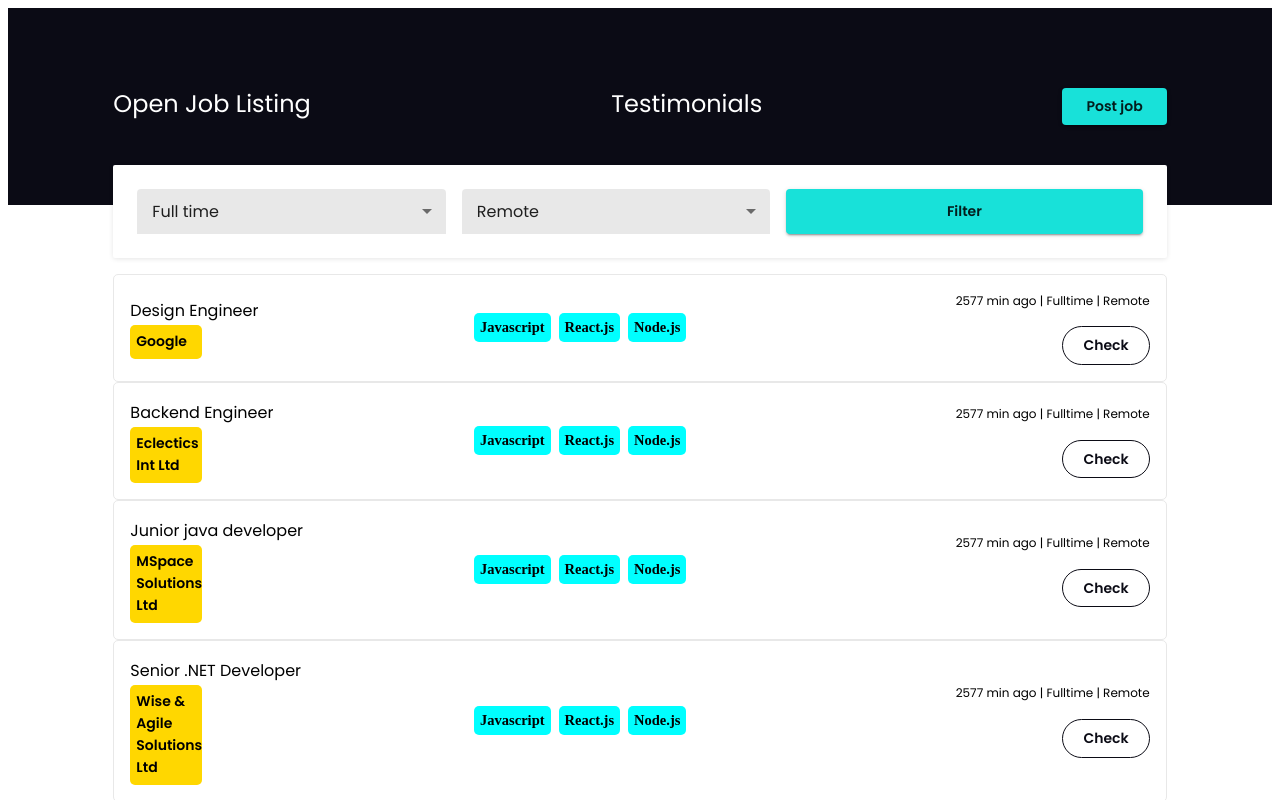
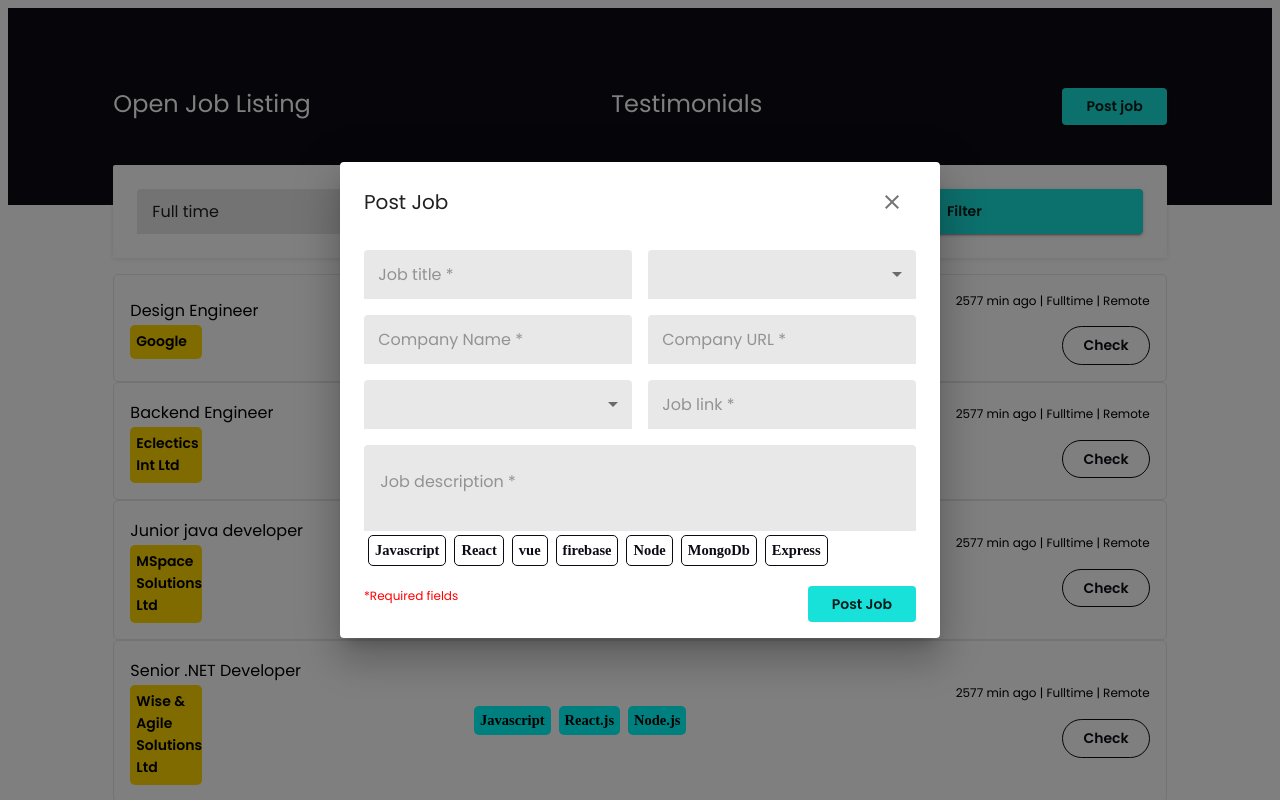
Before and after one commit to k-malongo/Job-Listing-App, a React (Create React App) app: page / in a window 1280 px wide. Both pictures are taken after a click on the button "Post job". Shown: the top 800 px of the page. Built offline with nearby package versions, Linux system fonts and the light colour scheme; data requests are answered from the project's data file.

Commit message:
update header

```diff
--- a/src/App.js
+++ b/src/App.js
@@ -10,6 +10,8 @@ import NewJob from "./components/job/NewJob";
 export default () => {
   const url = "http://localhost:3000/jobs";
   const [jobs, setJobs] = useState([]);
+  const [open, setOpen] = useState(false)
+
 
 
   // useEffect hook to get all the jobs and set it to state
@@ -24,8 +26,8 @@ export default () => {
   }
   return (
    <ThemeProvider theme={theme}>
-    <Header />
-    <NewJob handleAddJob={handleAddJob} url={url}/>
+    <Header openNewJob={()=>setOpen(true)}/>
+    <NewJob handleAddJob={handleAddJob} url={url} open={open}/>
     <Grid container justifyContent="center">
     <Grid item xs={10}>
         <SearchBar/>
--- a/src/components/header/Header.js
+++ b/src/components/header/Header.js
@@ -1,8 +1,7 @@
 import React, { useState} from 'react'
 import { Box,Grid,Typography, Button } from '@material-ui/core'
 
-export default function Header() {
-  const [open, setOpen] = useState(false)
+export default function Header({openNewJob}) {
   return (
     <Box py={10} bgcolor="secondary.main" color="white">
       <Grid container justifyContent="center">
@@ -10,7 +9,7 @@ export default function Header() {
         <Box display="flex" justifyContent="space-between">
           <Typography variant="h5">Open Job Listing</Typography>
           <Typography variant="h5">Testimonials</Typography>
-          <Button onClick={()=> setOpen(true)} variant="contained" color="primary" >
+          <Button onClick={openNewJob} variant="contained" color="primary" >
             Post job
           </Button>
           </Box>
--- a/src/components/job/NewJob.js
+++ b/src/components/job/NewJob.js
@@ -43,7 +43,7 @@ const skills = [
   "MongoDb",
   "Express",
 ];
-export default function NewJob({ url, handleAddJob }) {
+export default function NewJob({ url, handleAddJob,open }) {
   const classes = useStyles();
   const [title, setTitle] = useState("");
   const [type, setType] = useState("");
@@ -76,11 +76,19 @@ export default function NewJob({ url, handleAddJob }) {
       .then((r) => r.json())
       .then((data) => {
         handleAddJob(data);
+
+        setTitle("")
+        setType("")
+        setCompany("")
+        setUrl("")
+        setDesc("")
+        setJob("")
+        setLocation("")
       });
   }
 
   return (
-    <Dialog open={false} fullWidth>
+    <Dialog open={open} fullWidth>
       <DialogTitle>
         <Box display="flex" justifyContent="space-between" alignItems="center">
           Post Job
```
